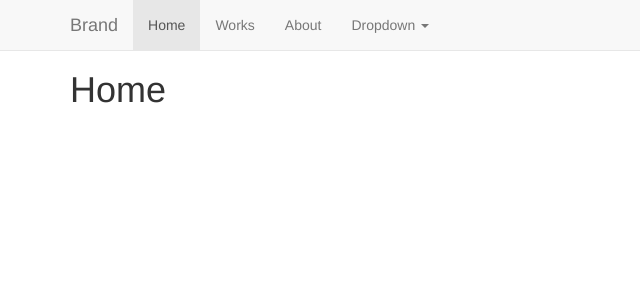
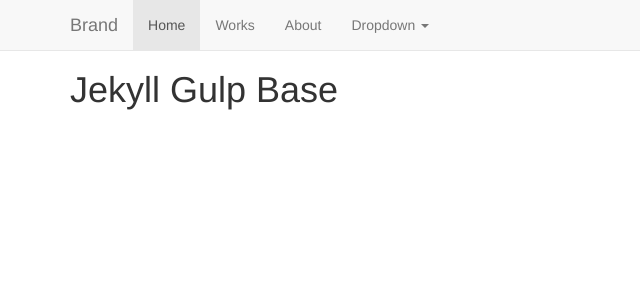
Before and after one commit to crmiller10/jekyll-gulp-base, a Jekyll site: the page built from app/index.html, in a window 1280 px wide. Shown: the top 300 px of the page, without its empty margins (0-640 px from the left). Built offline with Jekyll 4.4.1, drawn with Linux system fonts in a browser that asks for light colours.

Commit message:
Updated index.html

```diff
--- a/app/index.html
+++ b/app/index.html
@@ -4,5 +4,5 @@ title: Home
 ---
 
 <div class="container">
-  <h1>Home</h1>
+  <h1>Jekyll Gulp Base</h1>
 </div>
```
